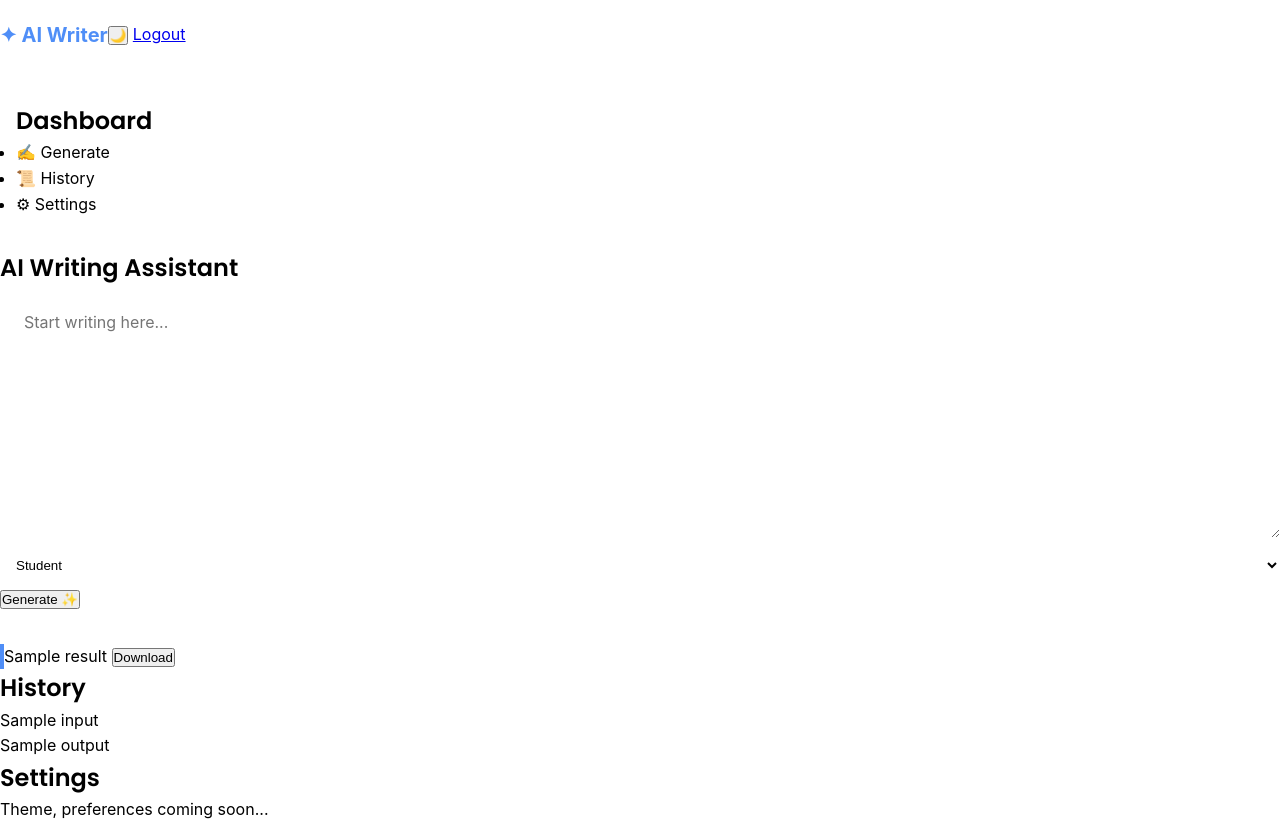
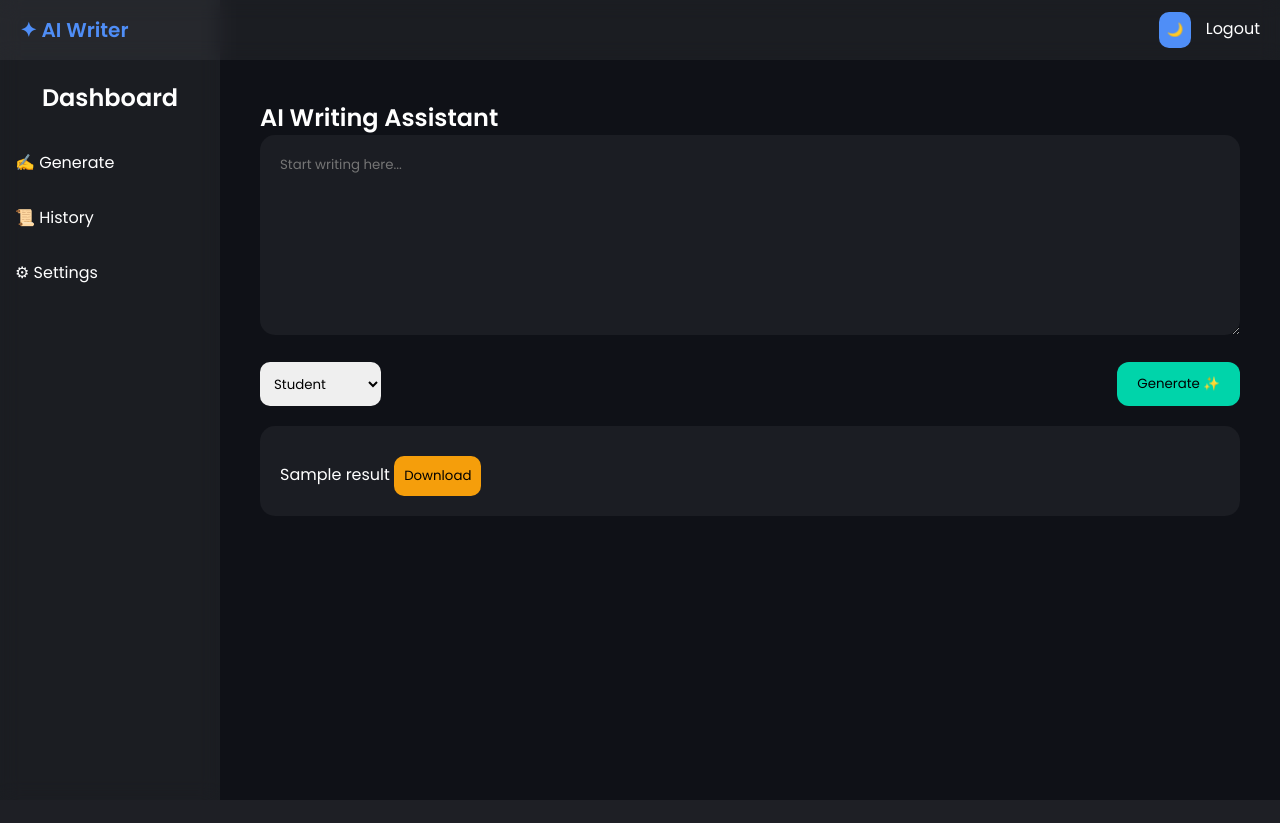
Before and after one commit to Krish28060606/MINI-PROJECT, a Flask app: template templates/index.html in a window 1280 px wide. After the commit the page ends 800 px from the top, so only its background shows below. Run offline with Flask 3, Linux system fonts and the light colour scheme; the template is opened without the code that fills it: most values are stand-ins (such as "Sample title", 1, 10 or a date in 2020); some libraries are stand-ins or nearby versions.

Commit message:
Refactor CSS for improved styling and layout

```diff
--- a/static/style.css
+++ b/static/style.css
@@ -1,312 +1,206 @@
-/*
-    DESIGN SYSTEM
-    Primary: #4f8ef7 (Electric Blue)
-    Secondary: #00d4aa (Teal)
-    BG Dark: #0f1117
-    Accent: #f59e0b (Amber)
-*/
-
-:root[data-theme="dark"] {
-    --bg-main: #0f1117;
-    --bg-sidebar: #161a23;
-    --bg-card: rgba(255, 255, 255, 0.05);
-    --text-primary: #f8fafc;
-    --text-secondary: #94a3b8;
-    --border: rgba(255, 255, 255, 0.1);
-    --input-bg: #1e293b;
-    --shadow: 0 10px 30px -10px rgba(0, 0, 0, 0.5);
-    --glass-border: rgba(255, 255, 255, 0.1);
+*{
+    margin:0;
+    padding:0;
+    box-sizing:border-box;
+    font-family:'Poppins',sans-serif;
 }
 
-:root[data-theme="light"] {
-    --bg-main: #f8fafc;
-    --bg-sidebar: #ffffff;
-    --bg-card: #ffffff;
-    --text-primary: #0f172a;
-    --text-secondary: #64748b;
-    --border: #e2e8f0;
-    --input-bg: #ffffff;
-    --shadow: 0 10px 30px -10px rgba(0, 0, 0, 0.1);
-    --glass-border: rgba(0, 0, 0, 0.05);
+body{
+    background:#0f1117;
+    color:white;
+    display:flex;
 }
 
-:root {
-    --primary: #4f8ef7;
-    --primary-glow: rgba(79, 142, 247, 0.4);
-    --secondary: #00d4aa;
-    --accent: #f59e0b;
-    --transition: all 0.3s cubic-bezier(0.4, 0, 0.2, 1);
+/* LIGHT MODE */
+body.light{
+    background:#f5f5f5;
+    color:#111;
 }
 
-* {
-    margin: 0;
-    padding: 0;
-    box-sizing: border-box;
+/* NAVBAR */
+.navbar{
+    position:fixed;
+    top:0;
+    left:0;
+    width:100%;
+    height:60px;
+    background:rgba(255,255,255,0.05);
+    backdrop-filter:blur(10px);
+    display:flex;
+    justify-content:space-between;
+    align-items:center;
+    padding:0 20px;
+    z-index:1000;
 }
 
-body {
-    font-family: 'Inter', sans-serif;
-    background-color: var(--bg-main);
-    color: var(--text-primary);
-    line-height: 1.6;
-    transition: var(--transition);
-    overflow-x: hidden;
+.logo{
+    font-size:20px;
+    font-weight:600;
+    color:#4f8ef7;
 }
 
-h1, h2, h3 {
-    font-family: 'Poppins', sans-serif;
-    font-weight: 700;
+.nav-right button{
+    margin-right:10px;
+    padding:8px;
+    border:none;
+    border-radius:10px;
+    background:#4f8ef7;
+    color:white;
+    cursor:pointer;
 }
 
-/* Glassmorphism Effect */
-.glass-card {
-    background: var(--bg-card);
-    backdrop-filter: blur(12px);
-    -webkit-backdrop-filter: blur(12px);
-    border: 1px solid var(--glass-border);
-    border-radius: 20px;
-    padding: 2rem;
-    box-shadow: var(--shadow);
+.logout-btn{
+    text-decoration:none;
+    color:white;
 }
 
-/* Layout */
-.navbar {
-    height: 70px;
-    display: flex;
-    align-items: center;
-    border-bottom: 1px solid var(--border);
-    background: var(--bg-sidebar);
-    position: sticky;
-    top: 0;
-    z-index: 100;
+/* SIDEBAR */
+.sidebar{
+    width:220px;
+    height:100vh;
+    background:rgba(255,255,255,0.05);
+    backdrop-filter:blur(10px);
+    padding-top:80px;
+    position:fixed;
 }
 
-.nav-container {
-    width: 95%;
-    max-width: 1400px;
-    margin: 0 auto;
-    display: flex;
-    justify-content: space-between;
-    align-items: center;
+.sidebar h2{
+    text-align:center;
+    margin-bottom:20px;
 }
 
-.logo {
-    display: flex;
-    align-items: center;
-    gap: 12px;
-    font-weight: 700;
-    font-size: 1.25rem;
-    color: var(--primary);
+.sidebar ul{
+    list-style:none;
 }
 
-.logo-icon {
-    background: linear-gradient(135deg, var(--primary), var(--secondary));
-    color: white;
-    width: 35px;
-    height: 35px;
-    display: flex;
-    align-items: center;
-    justify-content: center;
-    border-radius: 10px;
+.sidebar li{
+    padding:15px;
+    cursor:pointer;
+    transition:0.3s;
 }
 
-.app-layout {
-    display: flex;
-    min-height: calc(100vh - 70px);
+.sidebar li:hover{
+    background:#4f8ef7;
 }
 
-.sidebar {
-    width: 260px;
-    background: var(--bg-sidebar);
-    border-right: 1px solid var(--border);
-    padding: 2rem 1rem;
-    transition: var(--transition);
+/* MAIN */
+.main{
+    margin-left:220px;
+    padding:100px 40px;
+    width:100%;
 }
 
-.main-content {
-    flex: 1;
-    padding: 2rem 5%;
-    max-width: 1100px;
-    margin: 0 auto;
+/* SECTIONS */
+.section{
+    display:none;
 }
 
-/* Sidebar Navigation */
-.side-nav {
-    display: flex;
-    flex-direction: column;
-    gap: 0.5rem;
+.section.active{
+    display:block;
 }
 
-.side-link {
-    display: flex;
-    align-items: center;
-    gap: 12px;
-    padding: 12px 16px;
-    text-decoration: none;
-    color: var(--text-secondary);
-    border-radius: 12px;
-    transition: var(--transition);
-    font-weight: 500;
+/* TEXTAREA */
+textarea{
+    width:100%;
+    height:200px;
+    padding:20px;
+    border:none;
+    border-radius:15px;
+    background:rgba(255,255,255,0.05);
+    color:white;
+    margin-bottom:20px;
 }
 
-.side-link:hover, .side-link.active {
-    background: var(--bg-card);
-    color: var(--primary);
+/* CONTROLS */
+.controls{
+    display:flex;
+    justify-content:space-between;
 }
 
-.side-link.active {
-    background: rgba(79, 142, 247, 0.1);
+select{
+    padding:10px;
+    border-radius:10px;
+    border:none;
 }
 
-/* Forms & Inputs */
-.input-group {
-    margin-bottom: 1.5rem;
+.generate-btn{
+    background:#00d4aa;
+    border:none;
+    padding:12px 20px;
+    border-radius:12px;
+    cursor:pointer;
+    transition:0.3s;
 }
 
-.input-group label {
-    display: block;
-    margin-bottom: 0.5rem;
-    font-size: 0.9rem;
-    color: var(--text-secondary);
+.generate-btn:hover{
+    box-shadow:0 0 10px #00d4aa;
 }
 
-textarea {
-    width: 100%;
-    min-height: 250px;
-    background: var(--input-bg);
-    border: 1px solid var(--border);
-    border-radius: 15px;
-    padding: 1.5rem;
-    color: var(--text-primary);
-    font-family: inherit;
-    font-size: 1rem;
-    resize: vertical;
-    transition: var(--transition);
+/* OUTPUT */
+.output-card{
+    margin-top:20px;
+    padding:20px;
+    border-radius:15px;
+    background:rgba(255,255,255,0.05);
+    animation:fadeIn 1s ease;
 }
 
-textarea:focus {
-    outline: none;
-    border-color: var(--primary);
-    box-shadow: 0 0 0 4px var(--primary-glow);
+.download-btn{
+    margin-top:10px;
+    padding:10px;
+    border:none;
+    border-radius:10px;
+    background:#f59e0b;
+    cursor:pointer;
 }
 
-select {
-    width: 100%;
-    padding: 12px;
-    border-radius: 10px;
-    background: var(--input-bg);
-    color: var(--text-primary);
-    border: 1px solid var(--border);
-    outline: none;
+/* HISTORY */
+.history-container{
+    display:grid;
+    grid-template-columns:repeat(auto-fit,minmax(250px,1fr));
+    gap:20px;
 }
 
-/* Buttons */
-.primary-btn {
-    background: linear-gradient(135deg, var(--primary), #3b76e1);
-    color: white;
-    border: none;
-    padding: 14px 28px;
-    border-radius: 12px;
-    font-weight: 600;
-    cursor: pointer;
-    transition: var(--transition);
-    display: flex;
-    align-items: center;
-    justify-content: center;
-    gap: 10px;
-    box-shadow: 0 4px 15px rgba(79, 142, 247, 0.3);
+.history-card{
+    padding:15px;
+    border-radius:15px;
+    background:rgba(255,255,255,0.05);
+    transition:0.3s;
 }
 
-.primary-btn:hover {
-    transform: translateY(-2px);
-    box-shadow: 0 8px 25px var(--primary-glow);
+.history-card:hover{
+    transform:translateY(-5px);
+    box-shadow:0 0 10px #4f8ef7;
 }
 
-.secondary-btn.sm {
-    padding: 8px 16px;
-    font-size: 0.85rem;
-    background: transparent;
-    border: 1px solid var(--primary);
-    color: var(--primary);
-    border-radius: 8px;
-    cursor: pointer;
+/* LOADER */
+.loader{
+    display:none;
+    margin:20px auto;
+    border:4px solid #fff;
+    border-top:4px solid #4f8ef7;
+    border-radius:50%;
+    width:40px;
+    height:40px;
+    animation:spin 1s linear infinite;
 }
 
-/* Animation Utilities */
-.hidden { display: none; }
-
-.spinner {
-    width: 20px;
-    height: 20px;
-    border: 3px solid rgba(255,255,255,0.3);
-    border-radius: 50%;
-    border-top-color: white;
-    animation: spin 0.8s linear infinite;
-    display: none;
+/* ANIMATIONS */
+@keyframes spin{
+    100%{transform:rotate(360deg);}
 }
 
-@keyframes spin {
-    to { transform: rotate(360deg); }
+@keyframes fadeIn{
+    from{opacity:0;}
+    to{opacity:1;}
 }
 
-.ai-badge {
-    background: linear-gradient(135deg, var(--secondary), var(--primary));
-    color: white;
-    padding: 4px 12px;
-    border-radius: 20px;
-    font-size: 0.8rem;
-    font-weight: 600;
-}
-
-/* Response Section */
-.output-card {
-    margin-top: 2rem;
-    border-left: 4px solid var(--primary);
-    animation: slideUp 0.5s ease-out;
-}
-
-@keyframes slideUp {
-    from { opacity: 0; transform: translateY(20px); }
-    to { opacity: 1; transform: translateY(0); }
-}
-
-.card-header {
-    display: flex;
-    justify-content: space-between;
-    align-items: center;
-    margin-bottom: 1.5rem;
-}
-
-/* Typing Animation for Response */
-.typing-text {
-    overflow: hidden;
-    border-right: .15em solid var(--primary);
-    white-space: nowrap;
-    animation: typing 3.5s steps(40, end), blink-caret .75s step-end infinite;
-}
-
-/* Mobile Responsiveness */
-@media (max-width: 768px) {
-    .sidebar {
-        display: none; /* In a real app, you'd add a hamburger menu */
+/* RESPONSIVE */
+@media(max-width:768px){
+    .sidebar{
+        display:none;
     }
-    .controls-row {
-        flex-direction: column;
+    .main{
+        margin-left:0;
     }
 }
-
-.avatar {
-    width: 35px;
-    height: 35px;
-    border-radius: 50%;
-    border: 2px solid var(--primary);
-}
-
-.icon-btn {
-    background: transparent;
-    border: none;
-    color: var(--text-secondary);
-    font-size: 1.2rem;
-    cursor: pointer;
-    padding: 8px;
-}
```
